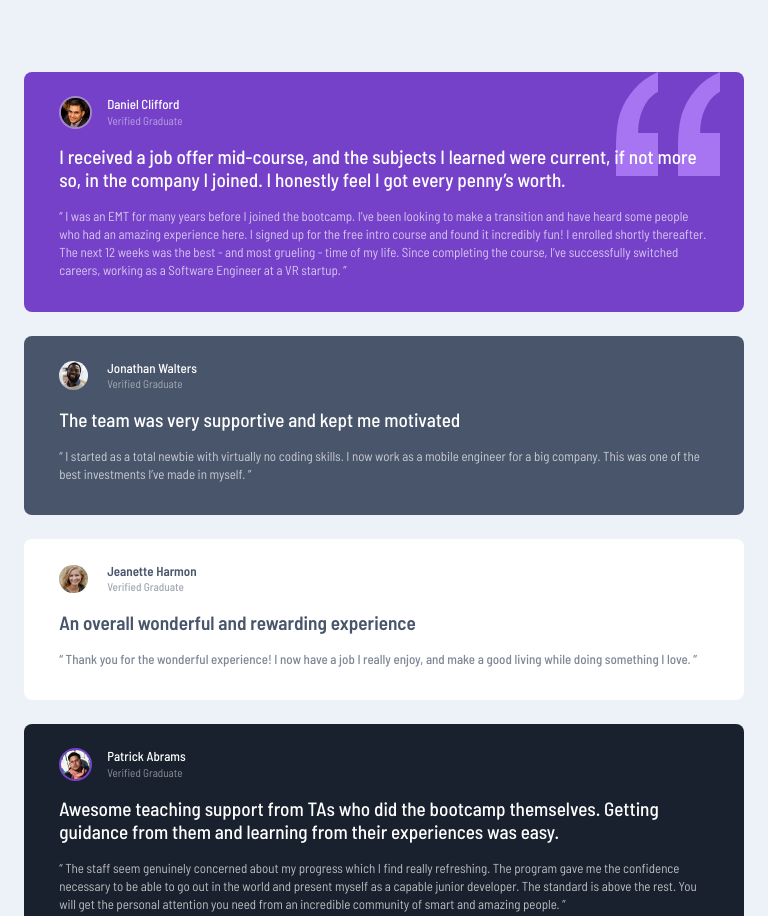
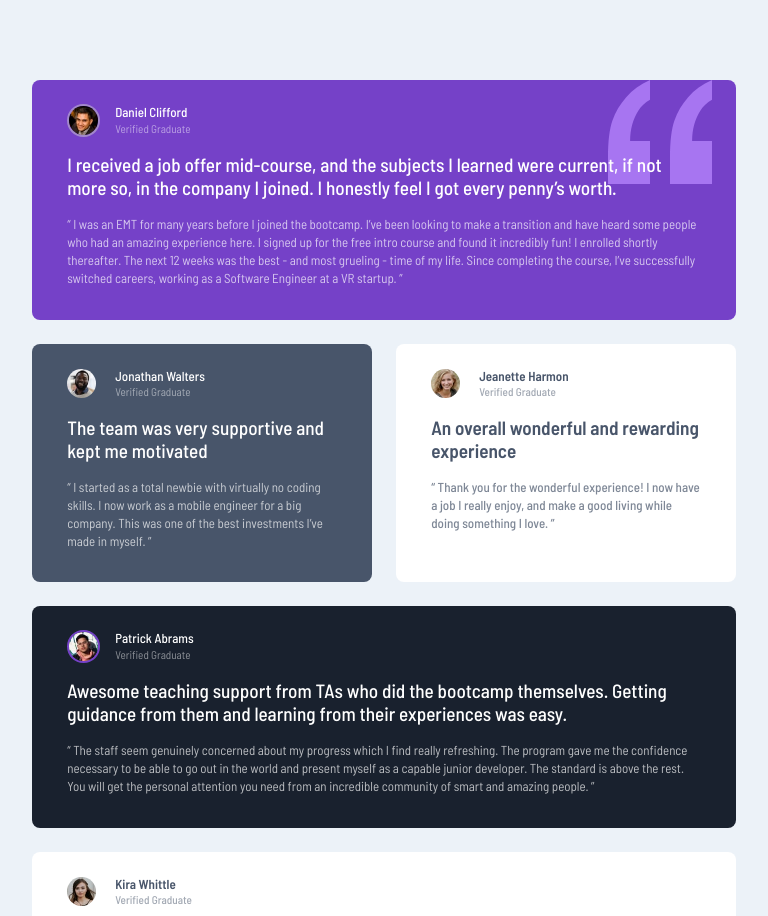
Before and after one commit to MelissaZhuu/testimonials-grid-section, a plain HTML site: page index.html in a window 768 px wide. Shown: the top 916 px of the page. Drawn offline with Linux system fonts and the light colour scheme.

Commit message:
added tablet sizes

```diff
--- a/styles.scss
+++ b/styles.scss
@@ -69,6 +69,7 @@ body {
 }
 
 article {
+    min-width: 12rem;
     display: flex;
     flex-direction: column;
     gap: 1rem;
@@ -156,18 +157,40 @@ article.kira-card {
     }
 }
 
+// Tablet
+@media only screen and (min-width: 700px) and (max-width: 1200px) {
+    main {
+        display: flex;
+        flex-wrap: wrap;
+        gap: 1.5rem;
+        padding: 2rem;
+        justify-content: center;
+        align-items: center;
+        max-width: 50rem;
+        article {
+            flex-grow: 1;
+            margin: 0;
+            max-width: 44rem;
+            align-self: stretch;
+            &.jonathan-card, &.jeanette-card {
+                flex-basis: 10rem;
+                max-width: 19rem;
+            }
+        }
+    }
+}
 
 // Desktop design
-@media (width > 1000px) {
+@media only screen and (width > 1200px) {
     body {
-        width: 100vw;
         height: 100vh;
-        padding: 0;
+        min-height: 800px;
+        padding: 0 5rem;
     }
 
     main {
-        //margin: 5rem;
-        width: 80%;
+        width: 100%;
+        max-width: 75rem;
         display: grid;
         grid-template-columns: repeat(4, 1fr);
         grid-template-rows: 1fr 1fr;
```
Also changed, not shown: styles.css, 1 other file.
